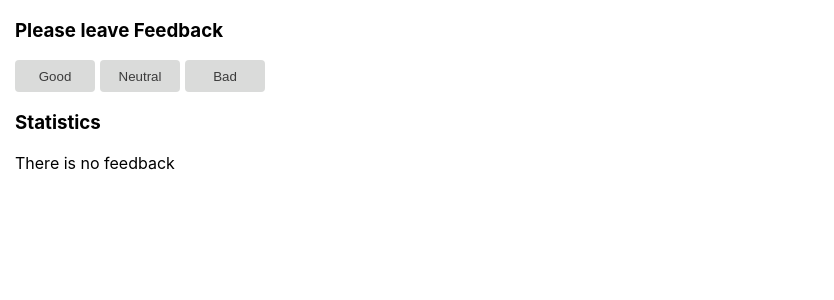
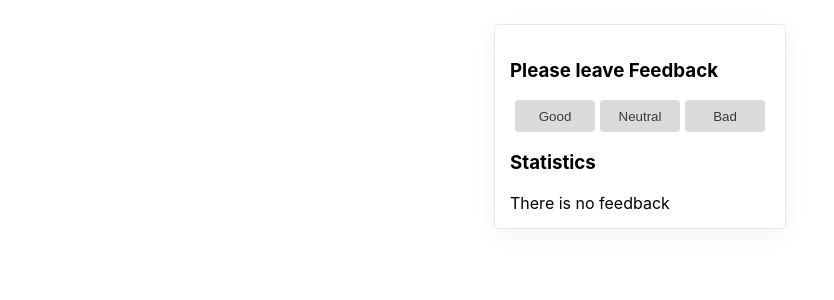
Before and after one commit to nedinix/goit-react-hw-04-feedback, a React (Create React App) app: page / in a window 1280 px wide. Shown: the top 300 px of the page, without its empty margins (0-834 px from the left). Built offline with nearby package versions, Linux system fonts and the light colour scheme.

Commit message:
container styles

```diff
--- a/src/components/Feedback/feedback.module.css
+++ b/src/components/Feedback/feedback.module.css
@@ -1,5 +1,13 @@
 .container {
   display: block;
-  margin: 0 auto;
-  padding: 0 15px;
+  margin-left: auto;
+  margin-right: auto;
+  margin-top: 25px;
+  padding: 15px;
+  max-width: 260px;
+
+  border-radius: 4px;
+
+  box-shadow: rgba(0, 0, 0, 0.05) 0px 6px 24px 0px,
+    rgba(0, 0, 0, 0.08) 0px 0px 0px 1px;
 }
--- a/src/components/FeedbackOptions/FeedbackOptions.module.css
+++ b/src/components/FeedbackOptions/FeedbackOptions.module.css
@@ -1,6 +1,7 @@
 .feedback_options_list {
   display: flex;
   align-items: center;
+  justify-content: center;
 }
 
 .feedback_options button:not(:last-child) {
```
